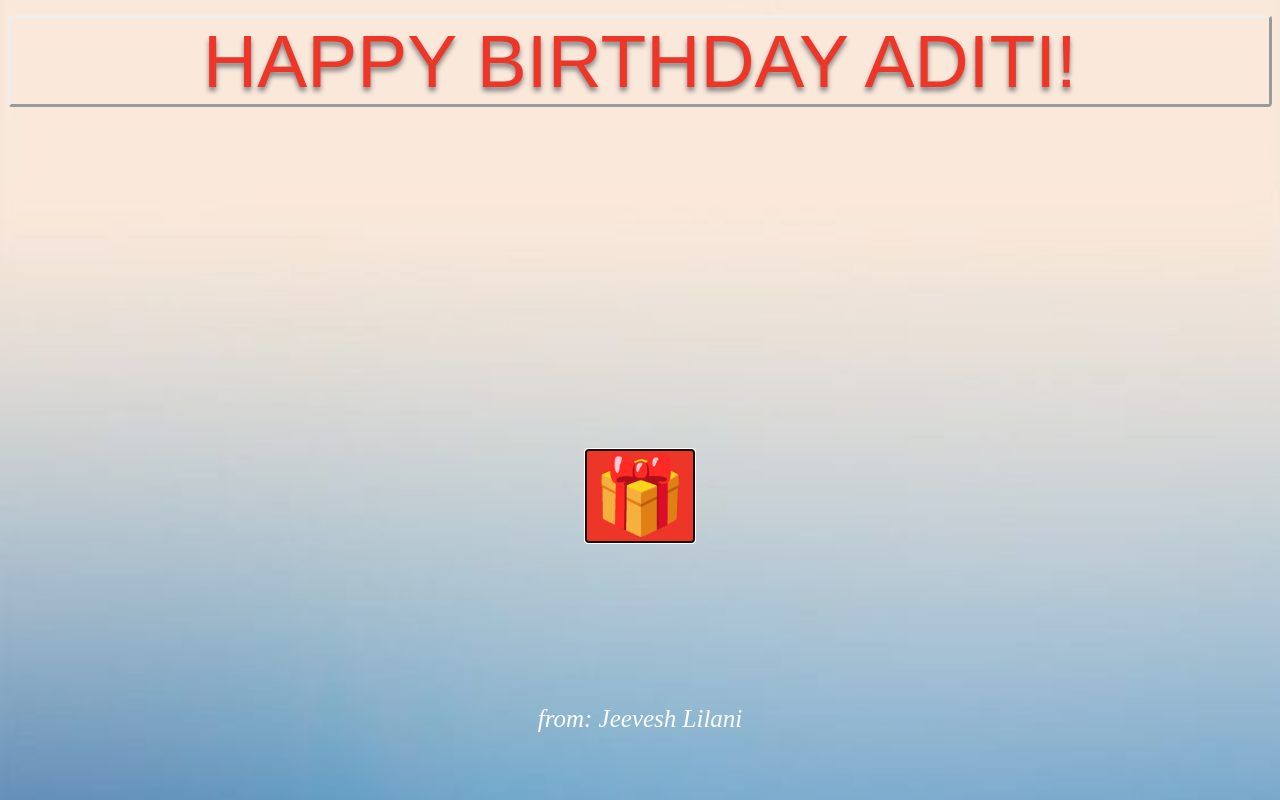
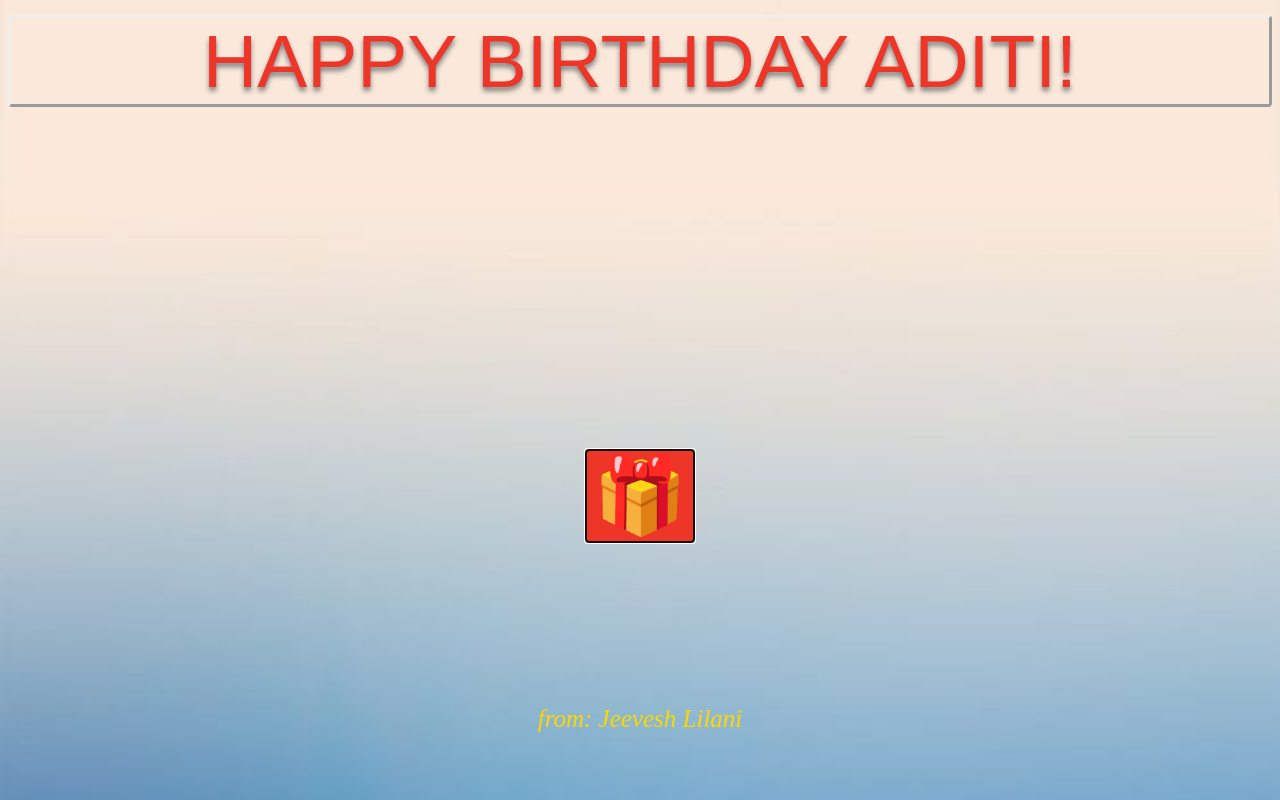
Before and after one commit to JeeveshLilani/aditi, a plain HTML site: page index.html in a window 1280 px wide. Drawn offline with Linux system fonts and the light colour scheme.

Commit message:
Update style.css

```diff
--- a/style.css
+++ b/style.css
@@ -24,6 +24,6 @@ opacity: 2;
 }
 
 .details{
-  color: white;
+  color: gold;
   font-size: 25px;
 }
```
